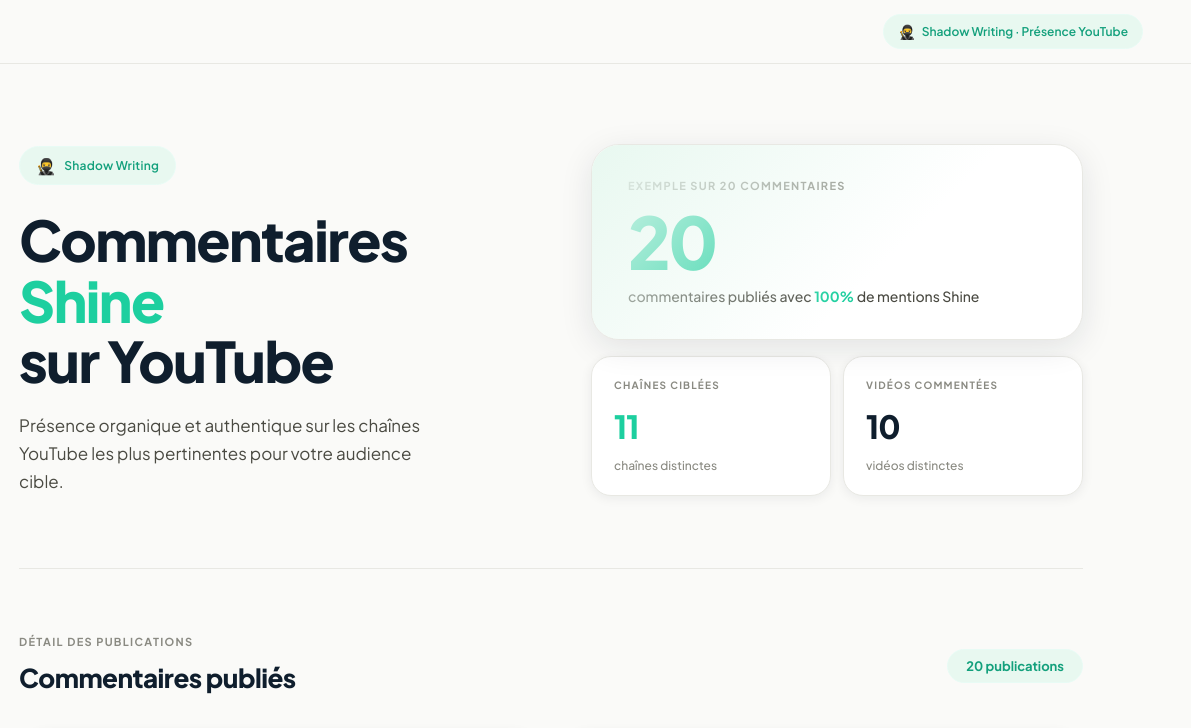
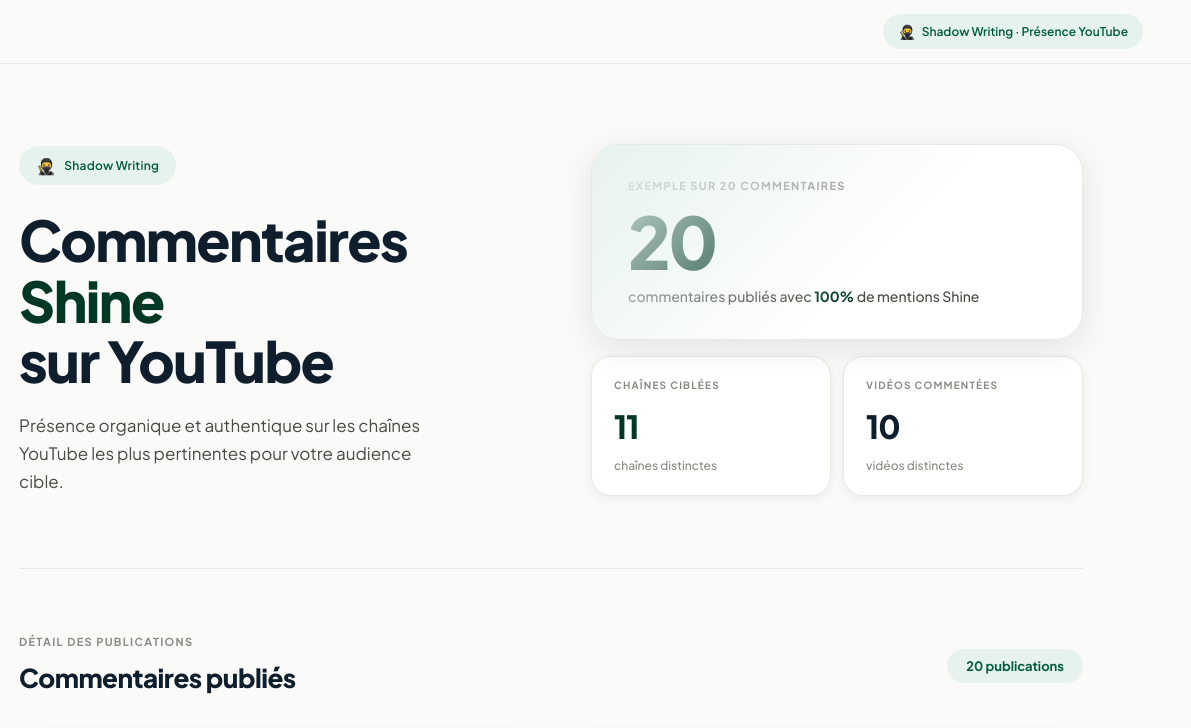
Before and after one commit to vincentjarvis14/shine-rapport, a plain HTML site: page index.html in a window 1280 px wide. Shown: the top 728 px of the page, 89-1280 px from the left. Drawn offline with Linux system fonts and the light colour scheme; grey boxes are pictures that could not be loaded.

Commit message:
Update title and color palette in index.html

```diff
--- a/index.html
+++ b/index.html
@@ -3,17 +3,17 @@
 <head>
 <meta charset="UTF-8"/>
 <meta name="viewport" content="width=device-width,initial-scale=1"/>
-<title>Shine — Présence YouTube</title>
+<title>Shine — Commentaire Youtube</title>
 <link href="https://fonts.googleapis.com/css2?family=Plus+Jakarta+Sans:ital,wght@0,300;0,400;0,500;0,600;0,700;0,800;1,400;1,700&display=swap" rel="stylesheet"/>
 <style>
 *,*::before,*::after{box-sizing:border-box;margin:0;padding:0}
 
 :root{
   /* Palette exacte Shine */
-  --shine-green:   #1DCF9F;
-  --shine-green2:  #13A07C;
-  --shine-green3:  #E8F8F0;
-  --shine-green4:  #E8FBF5;
+  --shine-green:   #003725;
+  --shine-green2:  #005C3D;
+  --shine-green3:  #E6F2EE;
+  --shine-green4:  #E6F2EE;
   --shine-navy:    #0F1E2D;
   --shine-navy2:   #1A2E40;
   --shine-bg:      #FAFAF8;
```
